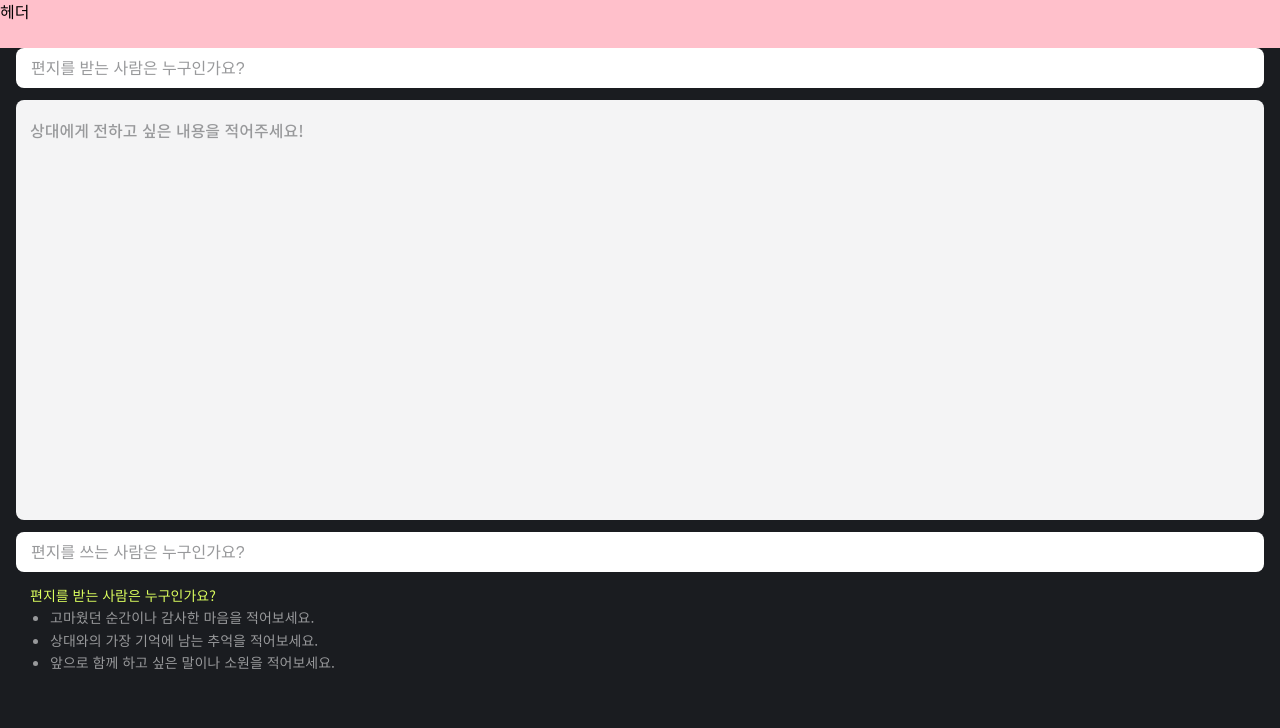
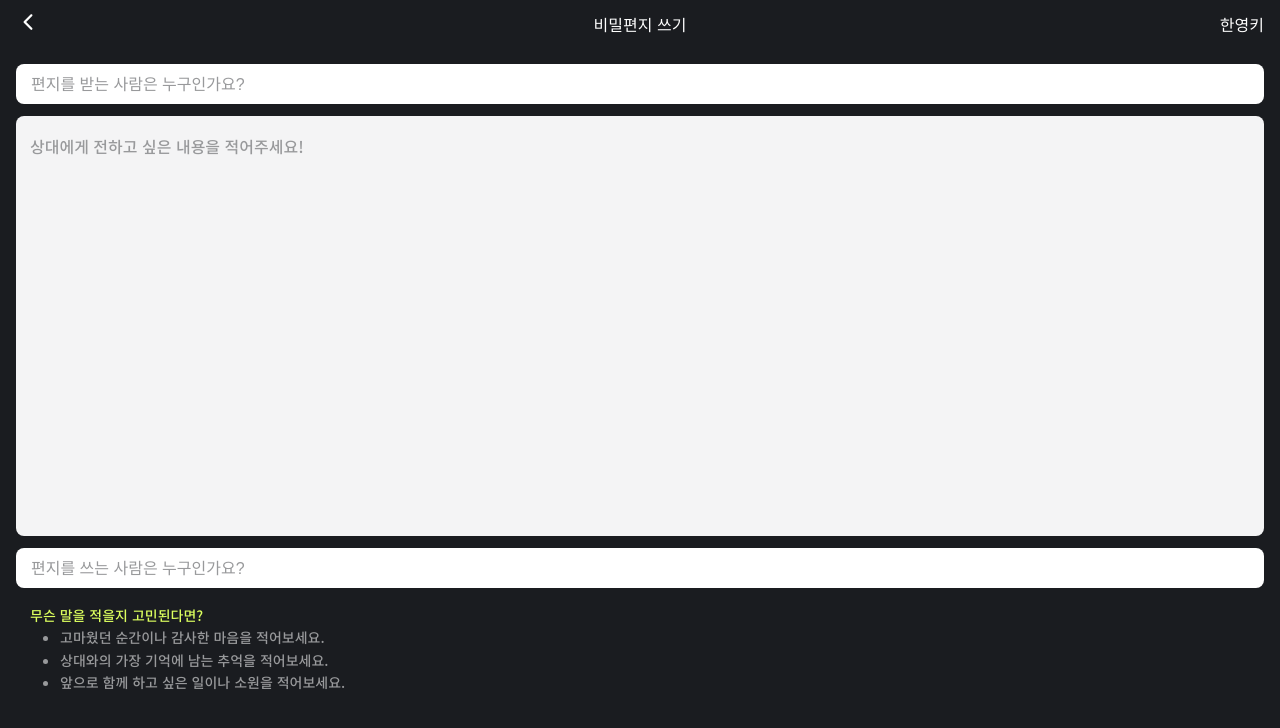
Before and after one commit to Catch-Letter/Catch-Letter-FE, a React (Vite) app: page /writeletter in a window 1280 px wide. Shown: the top 728 px of the page. Built offline with nearby package versions, Linux system fonts and the light colour scheme.

Commit message:
fix: 편지 작성 페이지 헤더 교체 (#14)

```diff
--- a/src/pages/letter-write/LetterWrite.styles.tsx
+++ b/src/pages/letter-write/LetterWrite.styles.tsx
@@ -17,13 +17,13 @@ export const LetterWriteStyles = css`
     display: flex;
     flex-direction: column;
     gap: 12px;
-    padding: 0px 16px;
+    padding: 16px;
   }
 
   .explain-area {
-    padding: 0 14px;
+    padding: 0 30px;
     font-size: 14px;
-    font-weight: 500px;
+    font-weight: 500;
     color: ${colors.grey[7]};
 
     .title {
@@ -32,7 +32,7 @@ export const LetterWriteStyles = css`
 
     ul {
       list-style: disc;
-      padding-left: 20px;
+      padding-left: 30px;
     }
   }
 `
--- a/src/pages/letter-write/LetterWrite.tsx
+++ b/src/pages/letter-write/LetterWrite.tsx
@@ -1,36 +1,20 @@
 import { TextCard } from '#/components/text-card'
 import { LetterWriteStyles } from './LetterWrite.styles'
-import { ChangeEvent, useState } from 'react'
 import { WRITE_LETTER, WRITE_LETTER_EXPLAIN } from '#/shared/constants/letter'
 import { Input } from '#/shared/ui'
+import { BackHeader } from '#/components'
 
 const LetterWrite = () => {
-  const [receiver, setReceiver] = useState('')
-  const [sender, setSender] = useState('')
-  const [letter, setLetter] = useState('')
-
   return (
     <div css={LetterWriteStyles}>
-      <div className='header'>헤더</div>
+      <BackHeader Center='비밀편지 쓰기' Right='한영키' />
       <div className='content'>
-        <Input
-          placeholder={WRITE_LETTER.TO}
-          value={receiver}
-          onChange={(e) => setReceiver(e.target.value)}
-        />
-        <TextCard
-          color='#f4f4f5'
-          placeholder={WRITE_LETTER.CONTENT}
-          value={letter}
-          onChange={(e: ChangeEvent<HTMLTextAreaElement>) => setLetter(e.target.value)}
-        />
-        <Input
-          placeholder={WRITE_LETTER.FROM}
-          value={sender}
-          onChange={(e) => setSender(e.target.value)}
-        />
+        <Input placeholder={WRITE_LETTER.TO} />
+        <TextCard color='#f4f4f5' placeholder={WRITE_LETTER.CONTENT} />
+        <Input placeholder={WRITE_LETTER.FROM} />
+      </div>
       <div className='explain-area'>
-          <div className='title'>{WRITE_LETTER.TO}</div>
+        <div className='title'>{WRITE_LETTER.HELP}</div>
         <ul>
           {WRITE_LETTER_EXPLAIN.map((item, idx) => (
             <li key={idx}>{item}</li>
@@ -38,7 +22,6 @@ const LetterWrite = () => {
         </ul>
       </div>
     </div>
-    </div>
   )
 }
 
--- a/src/shared/constants/letter.ts
+++ b/src/shared/constants/letter.ts
@@ -7,5 +7,5 @@ export const WRITE_LETTER = {
 export const WRITE_LETTER_EXPLAIN = [
   '고마웠던 순간이나 감사한 마음을 적어보세요.',
   '상대와의 가장 기억에 남는 추억을 적어보세요.',
-  '앞으로 함께 하고 싶은 말이나 소원을 적어보세요.',
+  '앞으로 함께 하고 싶은 일이나 소원을 적어보세요.',
 ]
```
Lines whose indentation alone changed are shown as unchanged.
